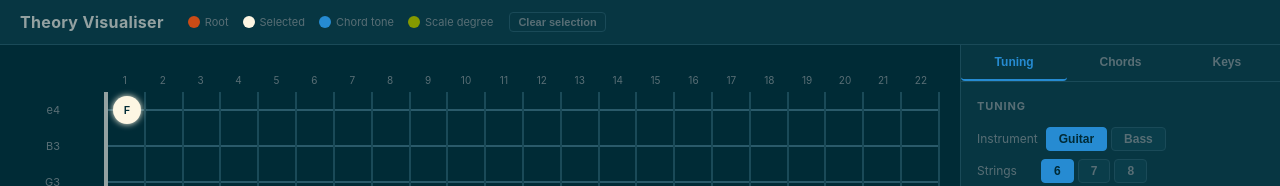
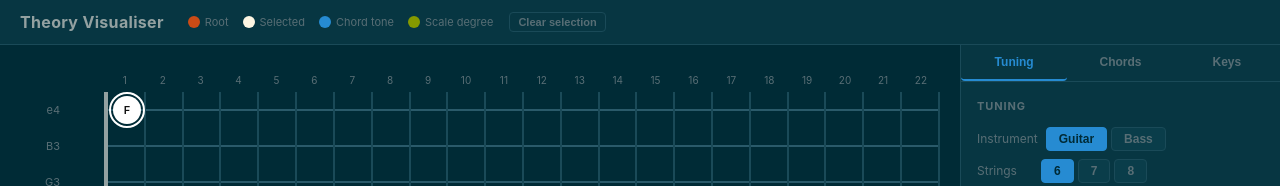
Before and after one commit to djentic/website, a React (Vite) app: page / in a window 1280 px wide. Both pictures are taken after a click on the element 126 px from the left and 110 px from the top of the page. Shown: the top 186 px of the page. Built offline with nearby package versions, Linux system fonts and the light colour scheme.

Commit message:
Change selected fret style: white fill (standalone) or white outline ring (when highlighted)
Selected notes with no other overlay now fill white with dark text.
Selected notes that overlap a chord/key highlight keep their colored
fill and gain a white outline ring instead of the old teal fill.

```diff
--- a/src/components/Fretboard/Fretboard.css
+++ b/src/components/Fretboard/Fretboard.css
@@ -120,16 +120,20 @@
 }
 
 .note-dot.selected {
-  background: var(--color-selected);
-  color: var(--color-bg);
-  box-shadow: 0 0 6px var(--color-selected);
+  background: white;
+  color: #111;
 }
 
-.note-dot.root.selected,
 .note-dot.root {
   background: var(--color-root);
   color: var(--color-bg);
   box-shadow: 0 0 8px var(--color-root);
+}
+
+/* White ring outline for user-selected frets */
+.note-dot.user-selected {
+  outline: 2px solid white;
+  outline-offset: 2px;
 }
 
 .note-dot.chord-tone {
--- a/src/components/Fretboard/Fretboard.tsx
+++ b/src/components/Fretboard/Fretboard.tsx
@@ -58,7 +58,16 @@ function noteRole(
   let label: string;
 
   if (isSelected) {
-    role  = rootPc === note.pitchClass ? 'root selected' : 'selected';
+    // Determine fill role from chord/key membership; selection itself is shown via outline
+    if (isChordRoot) {
+      role = 'root';
+    } else if (inChord) {
+      role = 'chord-tone';
+    } else if (inKey) {
+      role = scaleDegree === 1 ? 'root' : 'scale-degree';
+    } else {
+      role = 'selected';
+    }
     label = note.noteName;
   } else if (isChordRoot) {
     role  = 'root';
@@ -75,7 +84,6 @@ function noteRole(
   // Build color slices — every active membership gets a slice
   const colors: string[] = [];
 
-  if (isSelected)   colors.push('var(--color-selected)');
   if (inChord)      colors.push('var(--color-chord-tone)'); // blue for all chord members
   if (isChordRoot)  colors.push('var(--color-root)');       // orange extra slice for root
   if (inKey) {
@@ -148,7 +156,7 @@ export const Fretboard: React.FC<FretboardProps> = ({
                     {fret > 0 && <div className="string-line" />}
                     {role !== 'none' ? (
                       <div
-                        className={`note-dot ${role}`}
+                        className={`note-dot ${role}${isSelected ? ' user-selected' : ''}`}
                         style={colors.length > 1 ? {
                           background: conicGradient(colors),
                           color: 'var(--color-bg)',
```
